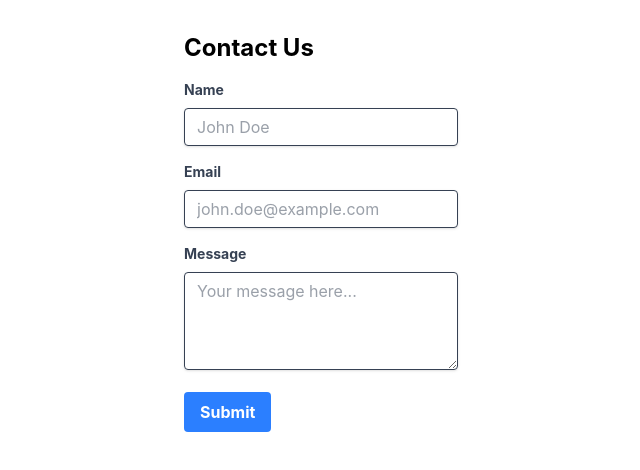
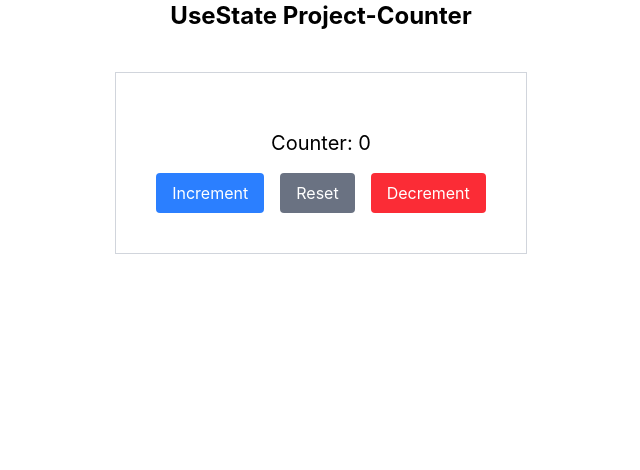
Before and after one commit to nikhildev-webapp/React-InterviewPractice, a React (Vite) app: page / in a window 1280 px wide. Shown: the top 470 px of the page, without its empty margins (319-959 px from the left). Built offline with nearby package versions, Linux system fonts and the light colour scheme.

Commit message:
usestate project-counter

```diff
--- a/src/App.jsx
+++ b/src/App.jsx
@@ -1,10 +1,11 @@
 import ContactForm from "./Projects/ContactForm/ContactForm"
+import Counter from "./Projects/Counter/Counter"
 
 function App() {
 
   return (
     <>
-          <ContactForm/>
+          <Counter/>
     </>
 
   )
--- /dev/null
+++ b/src/Projects/Counter/Counter.jsx
@@ -0,0 +1,22 @@
+import React, { useState } from 'react'
+
+const Counter = () => {
+    const [count, setCount] = useState(0);
+  return (
+      <>
+            <div className="flex flex-col justify-center items-center">
+              <h1 className='text-2xl font-bold'>UseState Project-Counter</h1>
+              <div className="border border-gray-300 p-10 mt-10">
+                  <p className='text-center m-4 text-xl'>Counter: <span>{count}</span></p>
+                  <div className="space-x-4">
+                  <button onClick={() => setCount(count + 1)} className='bg-blue-500 text-white px-4 py-2 rounded'>Increment</button>
+                  <button onClick={() => setCount(0)} className='bg-gray-500 text-white px-4 py-2 rounded'>Reset</button>
+                  <button onClick={() => setCount(count - 1)} className='bg-red-500 text-white px-4 py-2 rounded'>Decrement</button>
+                 </div>
+                  </div>
+            </div>
+      </>
+  )
+}
+
+export default Counter
```
